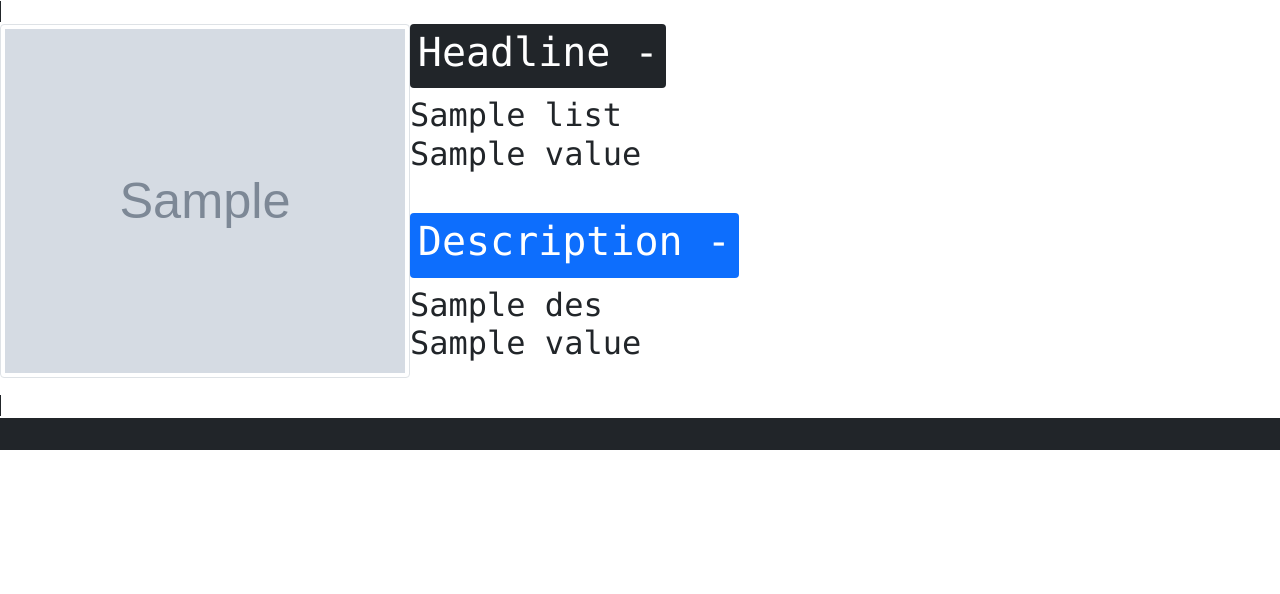
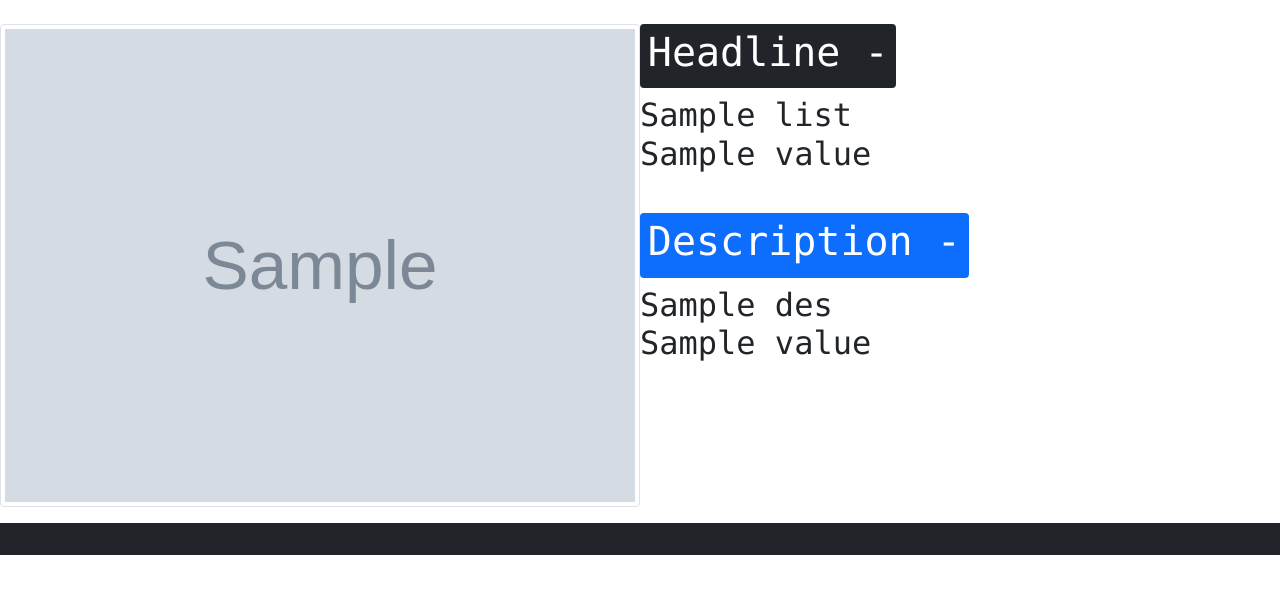
Before and after one commit to jiteshjitsun/django-news-api, a Django app: template newapp/templates/main/mainbody.html in a window 1280 px wide. Shown: the part 101-695 px from the top of the page. Run offline with Django 3.2, Linux system fonts and the light colour scheme; the template is opened without the code that fills it: most values are stand-ins (such as "Sample title", 1, 10 or a date in 2020); grey boxes marked "Sample" are stand-in pictures.

Commit message:
front-end_modified

```diff
--- a/newapp/templates/main/mainbody.html
+++ b/newapp/templates/main/mainbody.html
@@ -1,11 +1,11 @@
 {% extends "main/index.html" %}
 
 {% block content %}
+    <br>
   <div class="conatiner font-monospace">
       {% for hl,des,img in List %}
-      <span class="border border-dark">
       <div class="d-flex flex-row bd-highlight mb-3">
-        <img class="img-thumbnail" src="{{ img }}" alt="image">
+        <img style="width: 50%; height: auto;" class="img-thumbnail" src="{{ img }}" alt="image">
         <div class="position-relative">
             <div class="badge bg-dark mb-2"><h1>Headline -</h1></div>
             <div class="position top-50 start-0 "><h2>{{ hl }}{{ value|linebreaks }}</h2> </div>
--- a/newapp/views.py
+++ b/newapp/views.py
@@ -5,7 +5,7 @@ from newsapi.newsapi_client import NewsApiClient
 
 def index(request):
     newsApi = NewsApiClient(api_key = "0a86e664118a4b95afd01a53604a43c2")
-    headLines = newsApi.get_top_headlines(sources ='bbc-news')
+    headLines = newsApi.get_top_headlines(sources ='engadget')
     articles = headLines['articles']
     desc = []
     news = []
```
